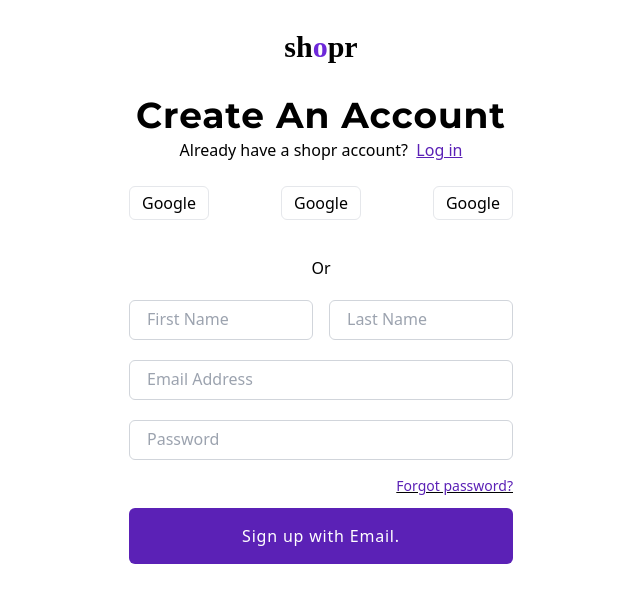
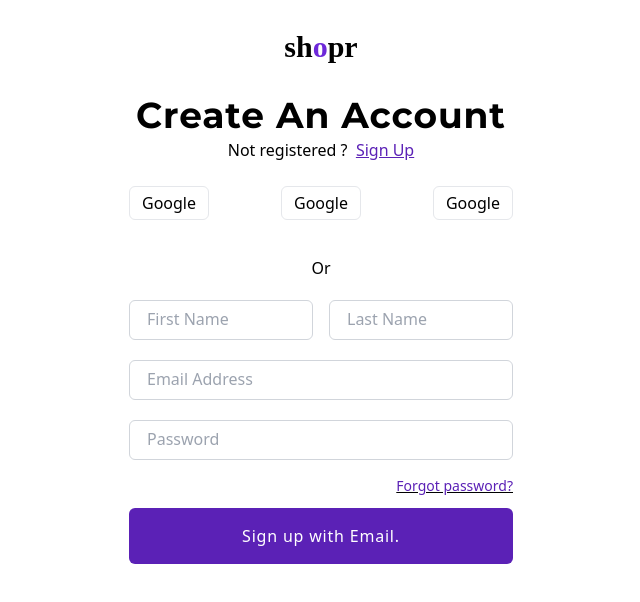
Before and after one commit to HayBeeCoder/checkout-page, a React (Create React App) app in the folder checkout-page/: page /sign_up in a window 1280 px wide. Shown: the top 602 px of the page, without its empty margins (319-959 px from the left). Built offline with nearby package versions, Linux system fonts and the light colour scheme; a web font is replaced by a local one.

Commit message:
change signin heading

```diff
--- a/checkout-page/src/components/Sign_in_up/SignIn.js
+++ b/checkout-page/src/components/Sign_in_up/SignIn.js
@@ -11,7 +11,7 @@
                     <h1 className="my-6 font-logo font-bold  text-3xl leading-normal ">sh<span className="inline-block text-purple-700 ">o</span>pr</h1>
                 </Link>
                 <div>
-                    <h2 className='heading-2 m-0  leading-tight'>Create An Account</h2>
+                    <h2 className='heading-2 m-0  leading-tight'>Welcome Back!</h2>
                     <span>
                         <p >
                             Already have a shopr account? &nbsp;
--- a/checkout-page/src/components/Sign_in_up/SignUp.js
+++ b/checkout-page/src/components/Sign_in_up/SignUp.js
@@ -14,9 +14,9 @@
                     <h2 className='heading-2 m-0  leading-tight'>Create An Account</h2>
                     <span>
                         <p >
-                            Already have a shopr account? &nbsp;
-                            <Link to="/sign_in" className='inline-block underline text-purple-800 hover:opacity-90'>
-                                Log in
+                            Not registered ? &nbsp;
+                            <Link to="/sign_up" className='inline-block underline text-purple-800 hover:opacity-90'>
+                                Sign Up
                             </Link>
                         </p>
                     </span>
```
